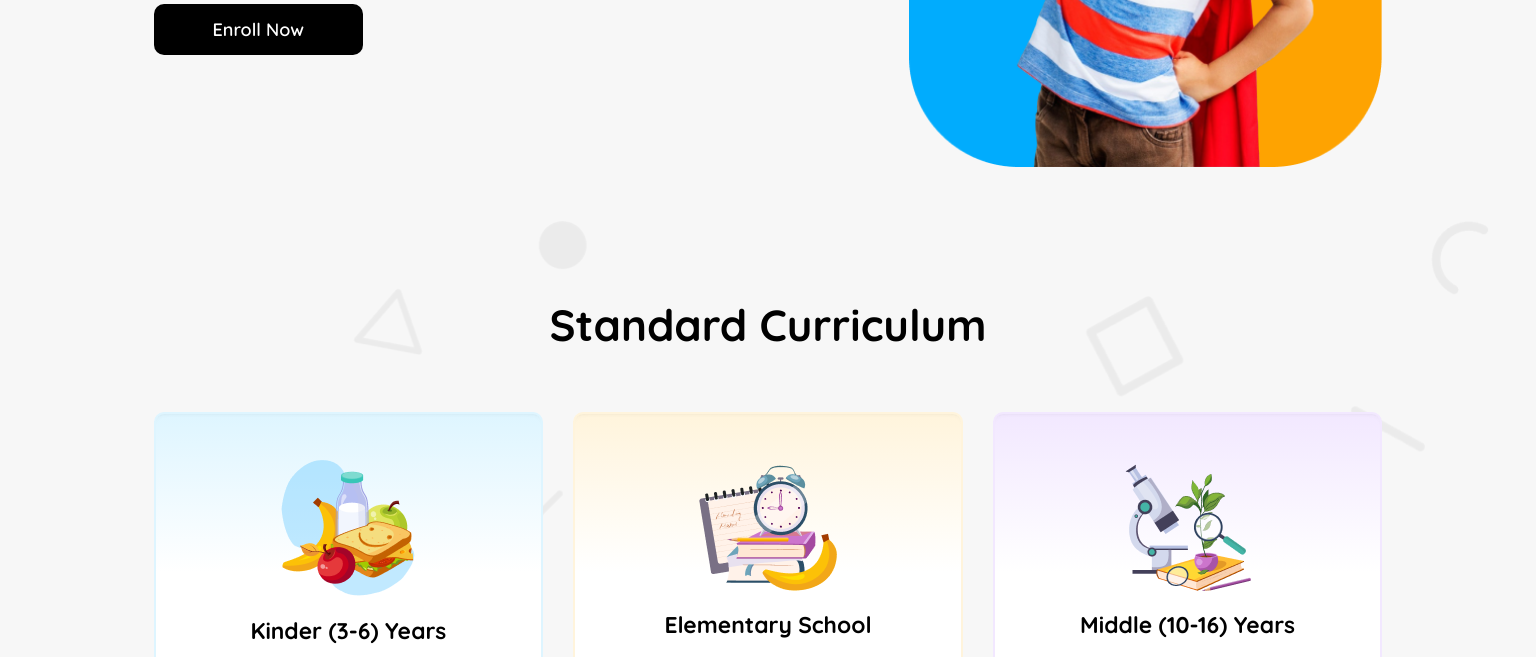
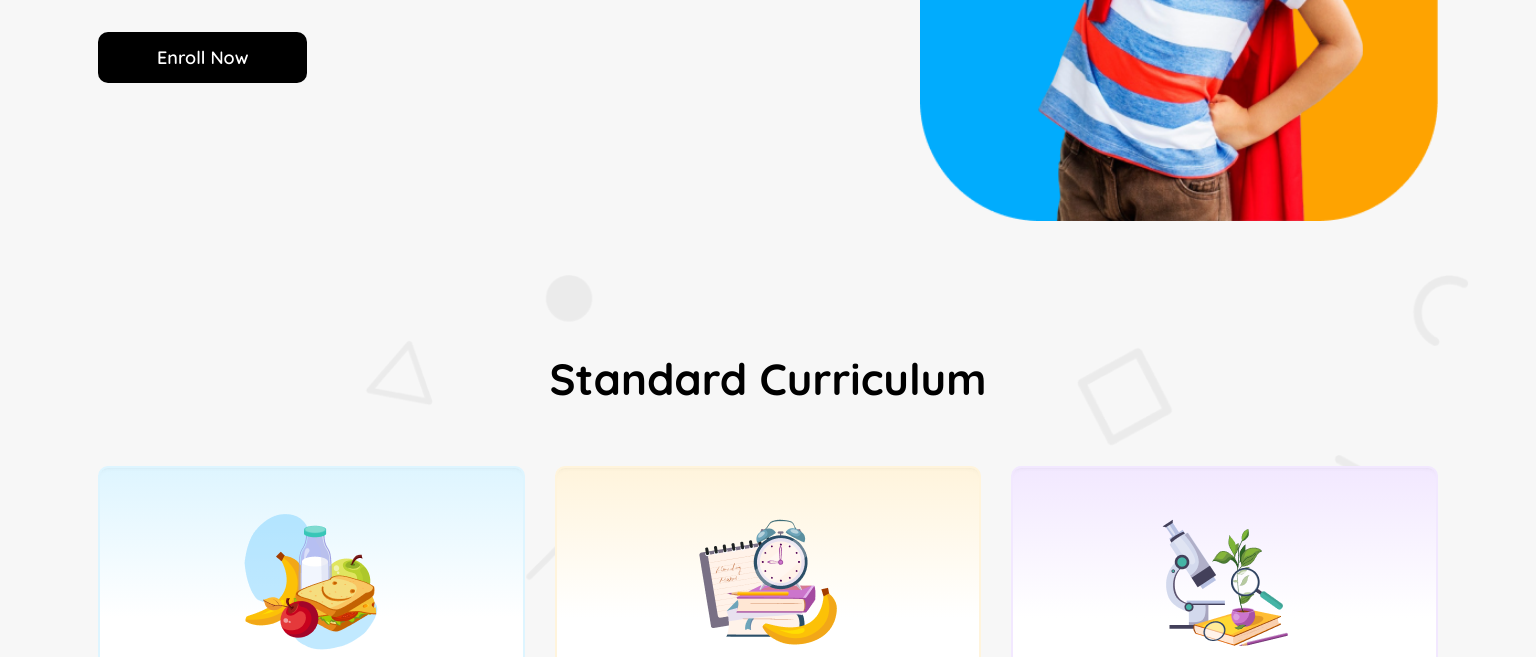
Before and after one commit to coder-khayrul/assignment_two, a plain HTML site: page index.html in a window 1536 px wide. Shown: the part 631-1288 px from the top of the page. Drawn offline with Linux system fonts and the light colour scheme.

Commit message:
responsive issue fixed

```diff
--- a/assets/css/style.css
+++ b/assets/css/style.css
@@ -567,6 +567,11 @@ footer .footer-wrapper {
 /****** Responsive style  ********/
 
 /*style for medium screen size*/
+@media only screen and (min-width: 1400px) {
+    .container{
+        max-width: 1340px;
+    }
+}
 @media only screen and (max-width: 1140px) {
     html {
         font-size: 14px;
```
